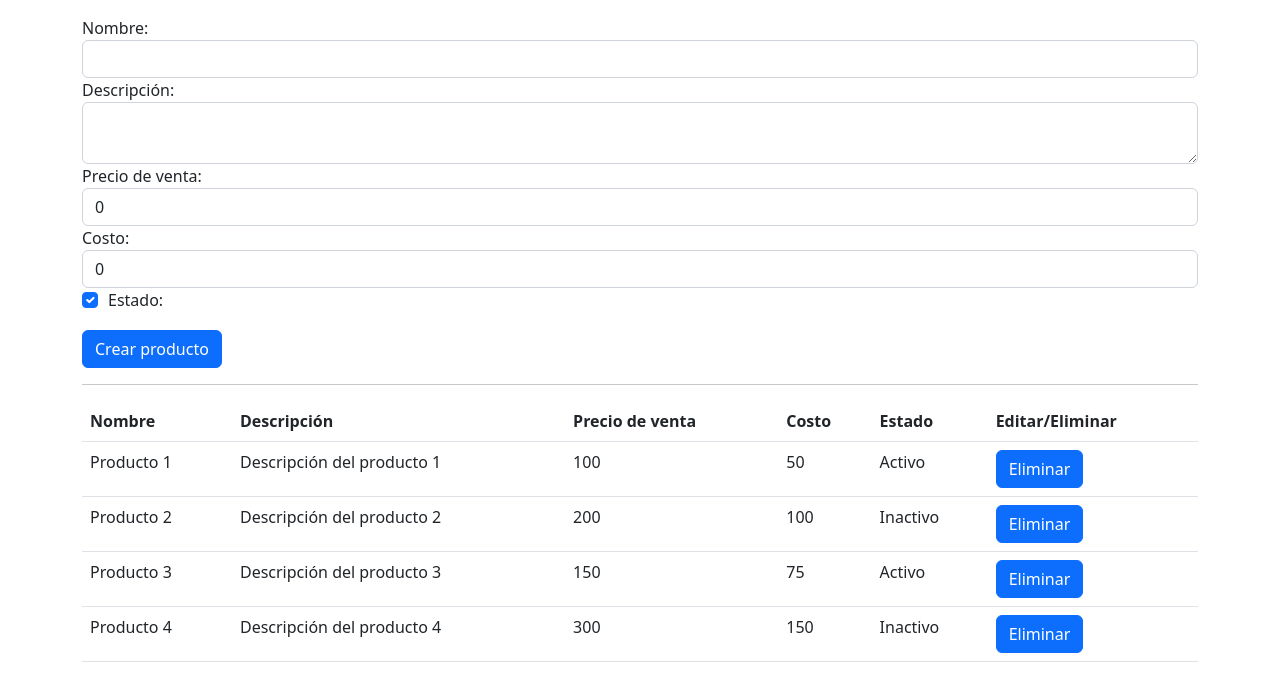
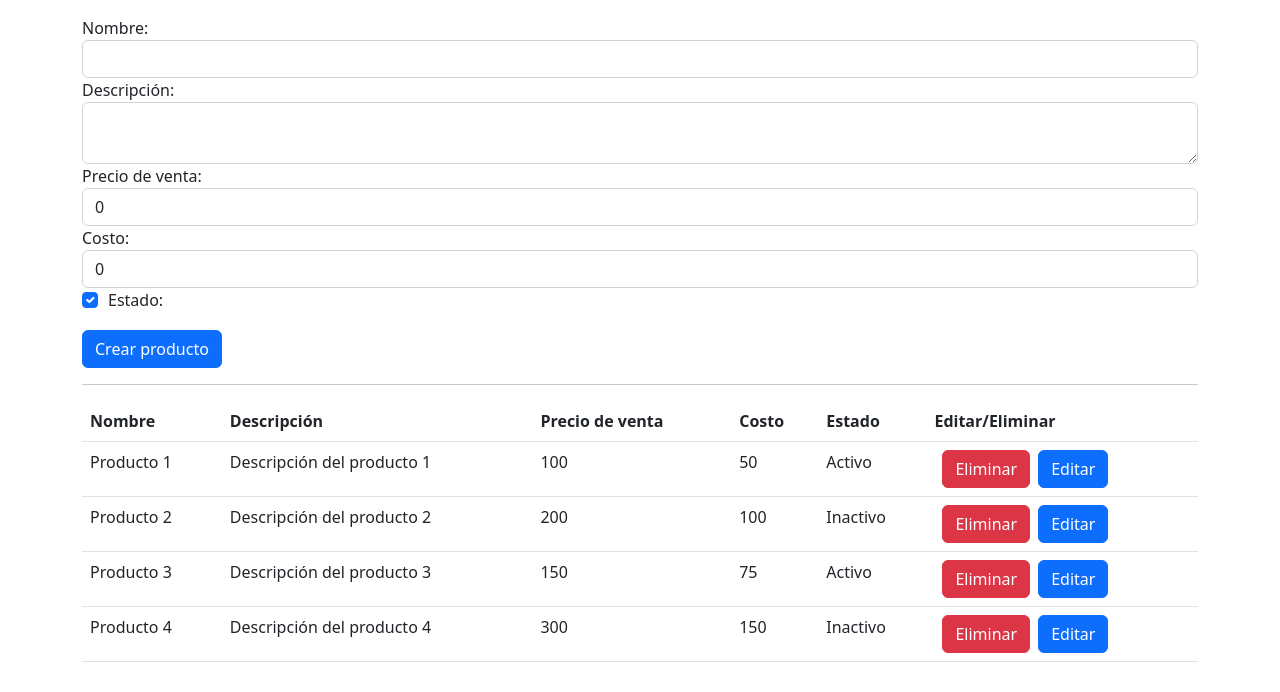
Before and after one commit to Trycatch-tv/Frontend-team-45, an Angular app in the folder inventory/: page / in a window 1280 px wide. Shown: the top 692 px of the page. Built offline with nearby package versions, Linux system fonts and the light colour scheme.

Commit message:
edit product

```diff
--- a/inventory/src/app/app.component.html
+++ b/inventory/src/app/app.component.html
@@ -81,8 +81,14 @@
         <td>{{ producto.costo }}</td>
         <td>{{ getEstadoProducto(producto.estado) }}</td>
         <td>
-          <button class="btn btn-primary" (click)="eliminarProducto(producto)">
+          <button
+            class="btn btn-danger mx-2"
+            (click)="eliminarProducto(producto)"
+          >
             Eliminar
+          </button>
+          <button class="btn btn-primary" (click)="editarProducto(producto)">
+            Editar
           </button>
         </td>
       </tr>
--- a/inventory/src/app/app.component.ts
+++ b/inventory/src/app/app.component.ts
@@ -77,4 +77,8 @@ export class AppComponent {
   getEstadoProducto(estado: boolean): string {
     return estado ? 'Activo' : 'Inactivo';
   }
+
+  editarProducto(producto: Producto) {
+    console.log(producto);
+  }
 }
```
